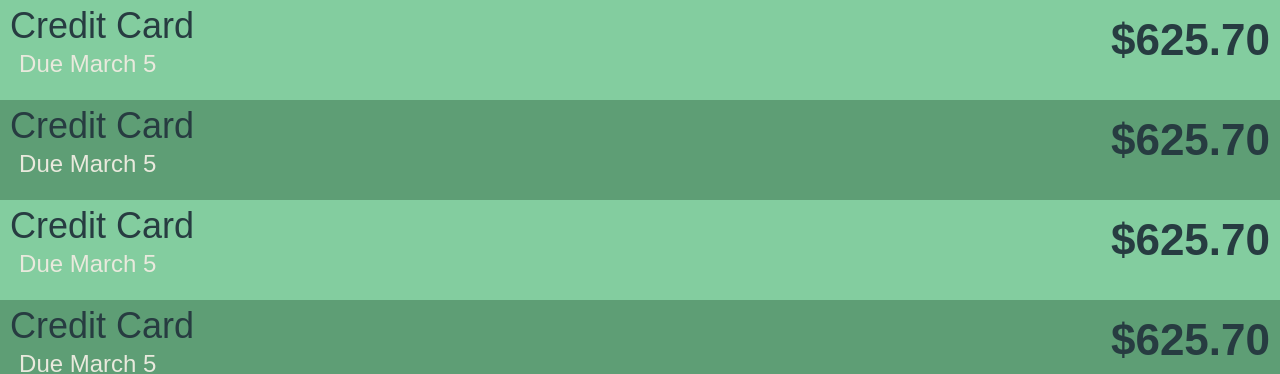
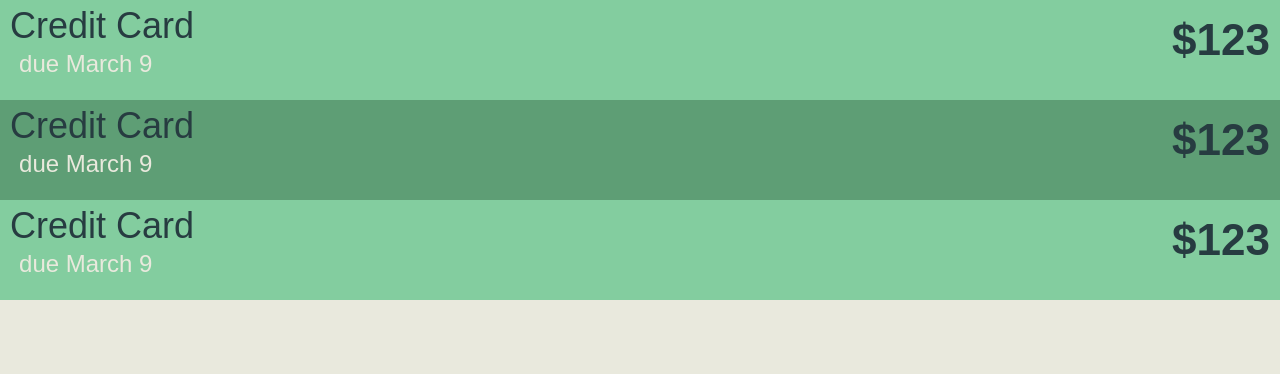
Before and after one commit to shweetshourpowk/payyourdamnbills, a plain HTML site: page index.html in a window 1280 px wide. Shown: the top 374 px of the page. Drawn offline with Linux system fonts and the light colour scheme.

Commit message:
pulling hardcoded data from local storage and outputting to list

```diff
--- /dev/null
+++ b/data/data.json
@@ -0,0 +1,11 @@
+{
+
+    "bills": [
+
+        {   "billname"   : "Credit Card", "duedate" : "March 9",         "amount"    : "123"        },
+        {   "billname"   : "Credit Card",  "duedate" : "March 9",        "amount"    : "123"        },
+        {   "billname"   : "Credit Card", "duedate" : "March 9",         "amount"    : "123"        }
+
+    ]
+
+}
--- a/index.html
+++ b/index.html
@@ -16,7 +16,7 @@
 
     <div id="list">
         <ul>
-            <li>
+            <!--<li>
                 <span class="bName">Credit Card</span>
                 <span class="dDate">Due March 5</span>
                 <span class="bAmount">$625.70</span>
@@ -45,7 +45,7 @@
                 <span class="bName">Credit Card</span>
                 <span class="dDate">Due March 5</span>
                 <span class="bAmount">$625.70</span>
-            </li>
+            </li>-->
         </ul>
     </div>
 
--- a/script/script.js
+++ b/script/script.js
@@ -1,5 +1,37 @@
 $(document).ready(function(){
+    $.getJSON("data/data.json").done(function(data){
+
+        localStorage.setItem("data", JSON.stringify(data));
+
+        $.each(data.bills, function(index, value){
+
+            $("#firstView #list ul").append(
+                "<li><span class='bName'>" + value.billname + "</span><span class='dDate'>due " + value.duedate + "</span><span class='bAmount'>$" + value.amount +
+                    "</span></li>"
+            );
+
+        });
+
+    }).fail(function(){
+
+        if(localStorage.length != 0){
+
+            var localData = $.parseJSON(localStorage.getItem("data"));
+
+            $.each(localData.bills, function(index, value){
+
+                $("#firstView #list ul").append(
+                    "<li><span class='bName'>" + value.billname + "</span><span class='dDate'>" + value.duedate + "</span><span class='bAmount'>$" + value.amount +
+                        "</span></li>"
+                );
+
+            });
+
+        }
+
+    });
     init();
+    console.log(localStorage);
 });
 
 function init(){
```
